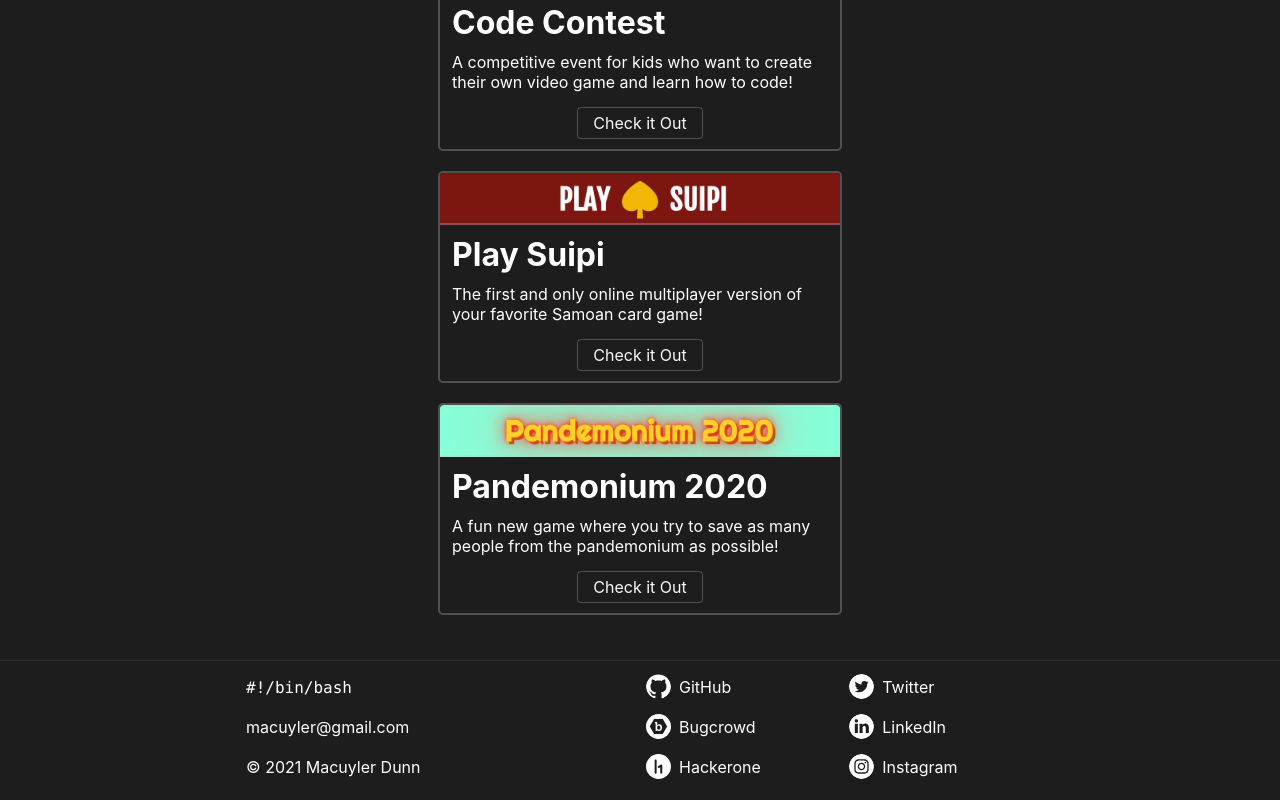
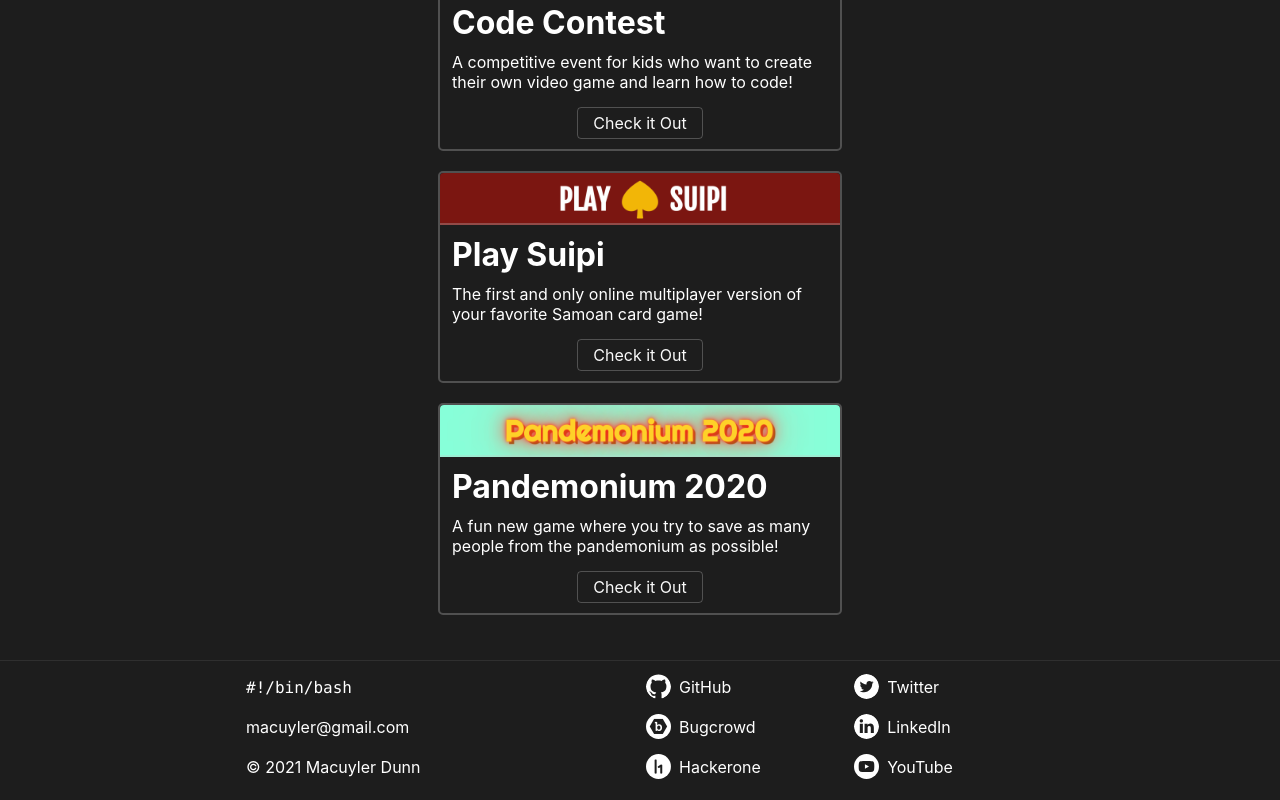
Before and after one commit to macuyler/site, a React (Create React App) app: page / in a window 1280 px wide. Shown: the part 568-1368 px from the top of the page. Built offline with nearby package versions, Linux system fonts and the light colour scheme; a web font is replaced by a local one.

Commit message:
Add youtube link to social

```diff
--- a/src/components/Footer.js
+++ b/src/components/Footer.js
@@ -64,9 +64,9 @@ function Footer() {
             img={images.li}
           />
           <Line
-            text="Instagram"
-            href="https://www.instagram.com/macuyler"
-            img={images.ig}
+            text="YouTube"
+            href="https://www.youtube.com/channel/UCEBOU9EktLcAmVAD3p1bRZg"
+            img={images.yt}
           />
         </div>
       </div>
--- a/src/utils/images.js
+++ b/src/utils/images.js
@@ -5,12 +5,12 @@ import prof from "../assets/img/profile.jpg"
 
 import bc from "../assets/icons/bugcrowd.png"
 import gh from "../assets/icons/github.svg"
-import ig from "../assets/icons/instagram.svg"
+import h1 from "../assets/icons/hackerone.png"
 import li from "../assets/icons/linkedin.svg"
 import tw from "../assets/icons/twitter.svg"
-import h1 from "../assets/icons/hackerone.png"
+import yt from "../assets/icons/youtube.svg"
 
-const images = { project1, project2, project3, prof, bc, gh, ig, li, tw, h1 }
+const images = { project1, project2, project3, prof, bc, gh, yt, li, tw, h1 }
 
 export const LoadImages = () => {
   return (
```
Also changed, not shown: src/assets/icons/instagram.svg (deleted), src/assets/icons/youtube.svg (added).
